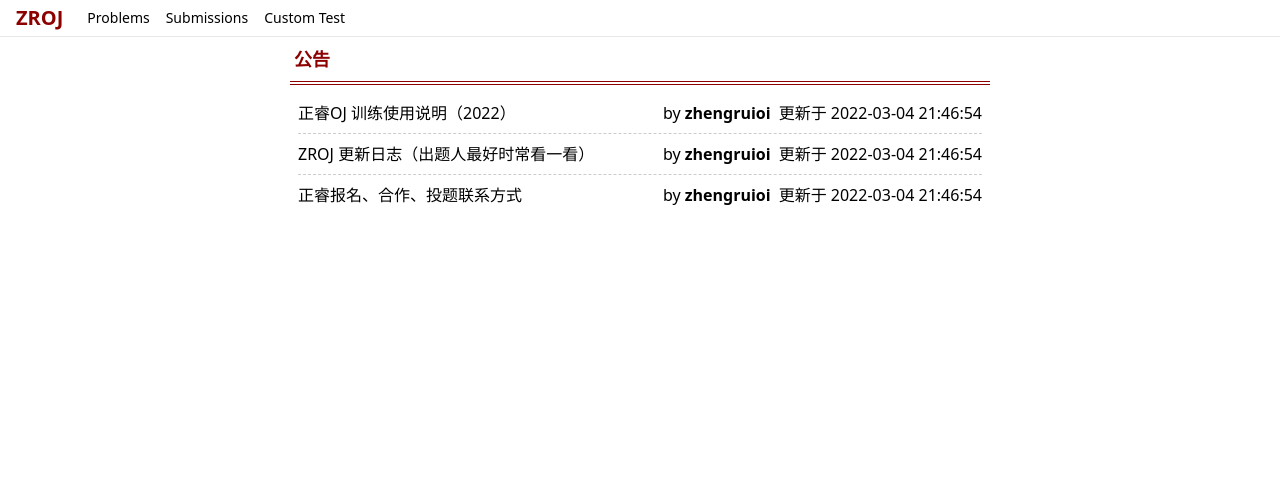
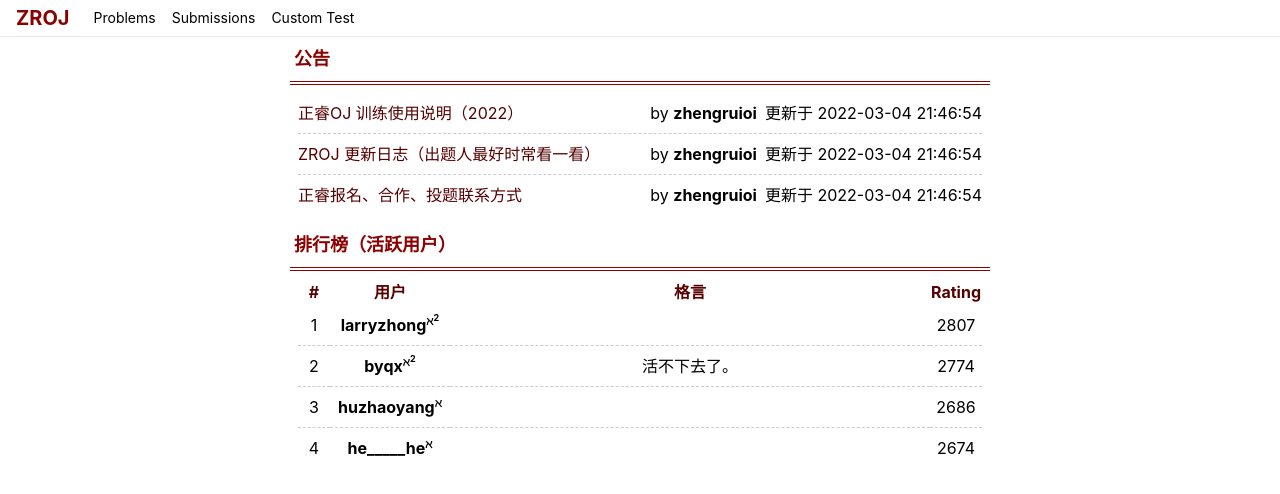
Before and after one commit to iruioj/zroj_core, a Nuxt app in the folder web/: page / in a window 1280 px wide. Shown: the top 494 px of the page. Built offline with nearby package versions, Linux system fonts and the light colour scheme.

Commit message:
feat(web): add top users section (index)

```diff
--- a/web/pages/index.vue
+++ b/web/pages/index.vue
@@ -27,7 +27,43 @@ const announcements = [
     date: "2022-03-04 21:46:54",
   },
 ];
+
+const topUsers = [
+  {
+    rank: 1,
+    username: "larryzhong",
+    rating: 2807,
+    aleph_count: 2,
+    motto: "",
+    link: "http://www.zhengruioi.com/user/profile/larryzhong",
+  },
+  {
+    rank: 2,
+    username: "byqx",
+    rating: 2774,
+    aleph_count: 2,
+    motto: "活不下去了。",
+    link: "http://www.zhengruioi.com/user/profile/larryzhong",
+  },
+  {
+    rank: 3,
+    username: "huzhaoyang",
+    rating: 2686,
+    aleph_count: 1,
+    motto: "",
+    link: "http://www.zhengruioi.com/user/profile/larryzhong",
+  },
+  {
+    rank: 4,
+    username: "he_____he",
+    rating: 2674,
+    aleph_count: 1,
+    motto: "",
+    link: "http://www.zhengruioi.com/user/profile/larryzhong",
+  },
+];
 </script>
+
 <template>
   <div class="w-[700px] m-auto">
     <SectionContainer title="公告">
@@ -38,9 +74,12 @@ const announcements = [
           class="py-2 border-b border-dashed border-b-black/20 last:border-b-0"
         >
           <div class="inline-block flex">
-            <NuxtLink :to="an.link" class="hover:text-brand grow">{{
-              an.title
-            }}</NuxtLink>
+            <NuxtLink
+              :to="an.link"
+              class="text-brand-dark grow underline decoration-brand/0 hover:decoration-brand underline-offset-4 transition ease-in-out duration-200"
+            >
+              {{ an.title }}</NuxtLink
+            >
             <div>
               by
               <NuxtLink
@@ -54,5 +93,35 @@ const announcements = [
         </li>
       </ul>
     </SectionContainer>
+
+    <SectionContainer title="排行榜（活跃用户）">
+      <div class="p-2">
+        <table class="w-full">
+          <thead class="text-brand-dark">
+            <th>#</th>
+            <th>用户</th>
+            <th>格言</th>
+            <th>Rating</th>
+          </thead>
+          <tr
+            v-for="u in topUsers"
+            :key="u.username"
+            class="border-b border-dashed border-b-black/20 last:border-b-0"
+          >
+            <td class="py-2 text-center w-8">{{ u.rank }}</td>
+            <td class="p-2 text-center w-4">
+              <NuxtLink :to="u.link" class="font-bold hover:text-brand"
+                >{{ u.username
+                }}<sup v-if="u.aleph_count"
+                  >ℵ<sup v-if="u.aleph_count > 1">{{ u.aleph_count }}</sup></sup
+                ></NuxtLink
+              >
+            </td>
+            <td class="py-2 text-center">{{ u.motto }}</td>
+            <td class="py-2 text-center w-12">{{ u.rating }}</td>
+          </tr>
+        </table>
+      </div>
+    </SectionContainer>
   </div>
 </template>
--- a/web/tailwind.config.ts
+++ b/web/tailwind.config.ts
@@ -12,16 +12,49 @@ const config: Partial<Config> = {
     colors: {
       brand: "#8c0000",
       "brand-light": "#fee2e2",
+      "brand-dark": "#560000",
       red: color.red,
       white: color.white,
       slate: color.slate,
       black: color.black,
       // ...color,
     },
-    // fontFamily: {
-    //   sans: ['Graphik', 'sans-serif'],
-    //   serif: ['Merriweather', 'serif'],
-    // },
+    fontFamily: {
+      sans: [
+        "-apple-system",
+        "BlinkMacSystemFont",
+        "Segoe UI",
+        "Roboto",
+        "Oxygen",
+        "Ubuntu",
+        "Cantarell",
+        "Fira Sans",
+        "Droid Sans",
+        "Helvetica Neue",
+        "sans-serif",
+      ],
+      serif: [
+        "Times New Roman",
+        "Times",
+        "Roboto",
+        "Oxygen",
+        "Ubuntu",
+        "Cantarell",
+        "Fira Sans",
+        "Droid Sans",
+        "Helvetica Neue",
+        "serif",
+      ],
+      mono: [
+        "Menlo",
+        "Monaco",
+        "Consolas",
+        "andale mono",
+        "ubuntu mono",
+        "courier new",
+        "monospace",
+      ],
+    },
     extend: {
       spacing: {
         "128": "32rem",
```
Also changed, not shown: 1 other file (tests, documents, lock files or other folders).
